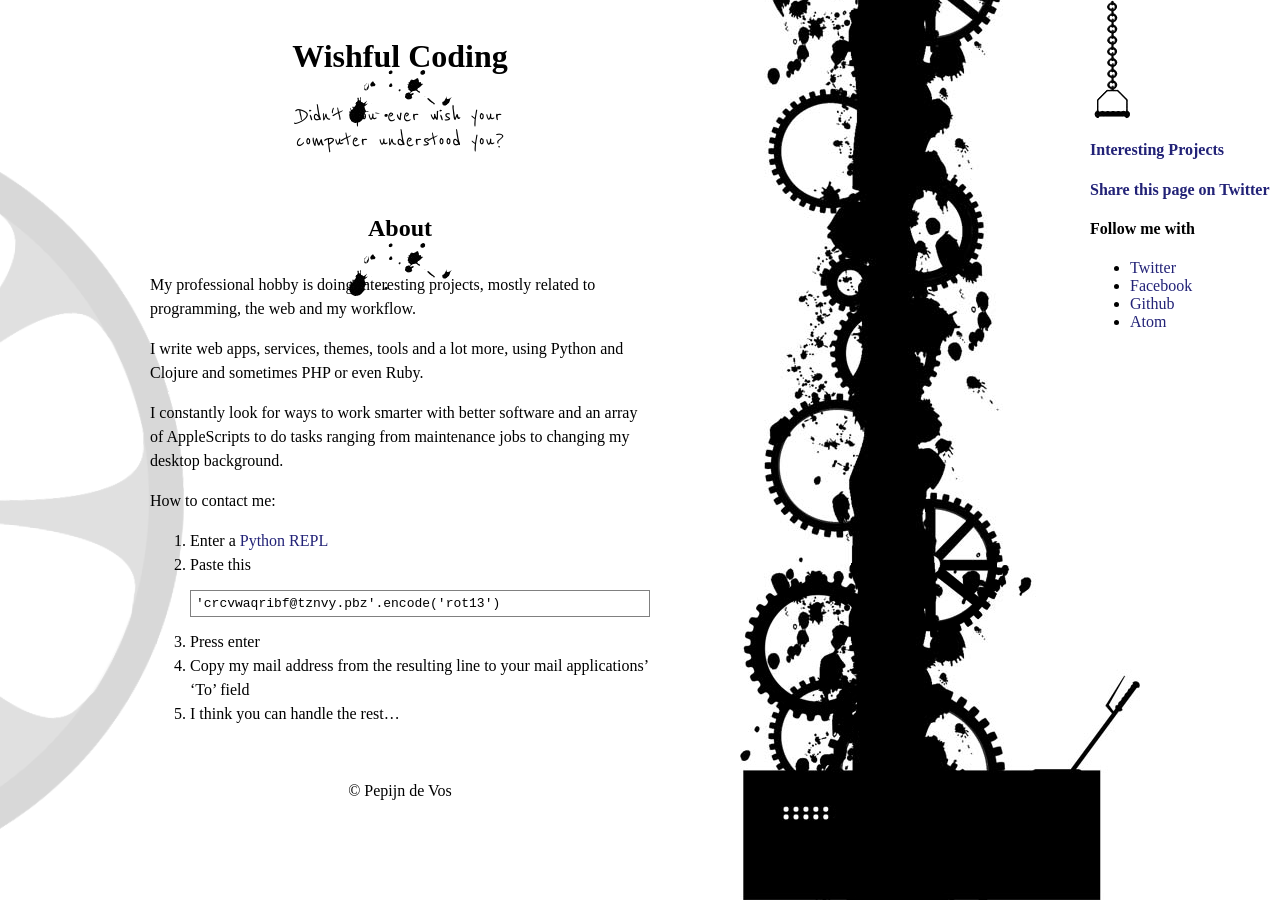
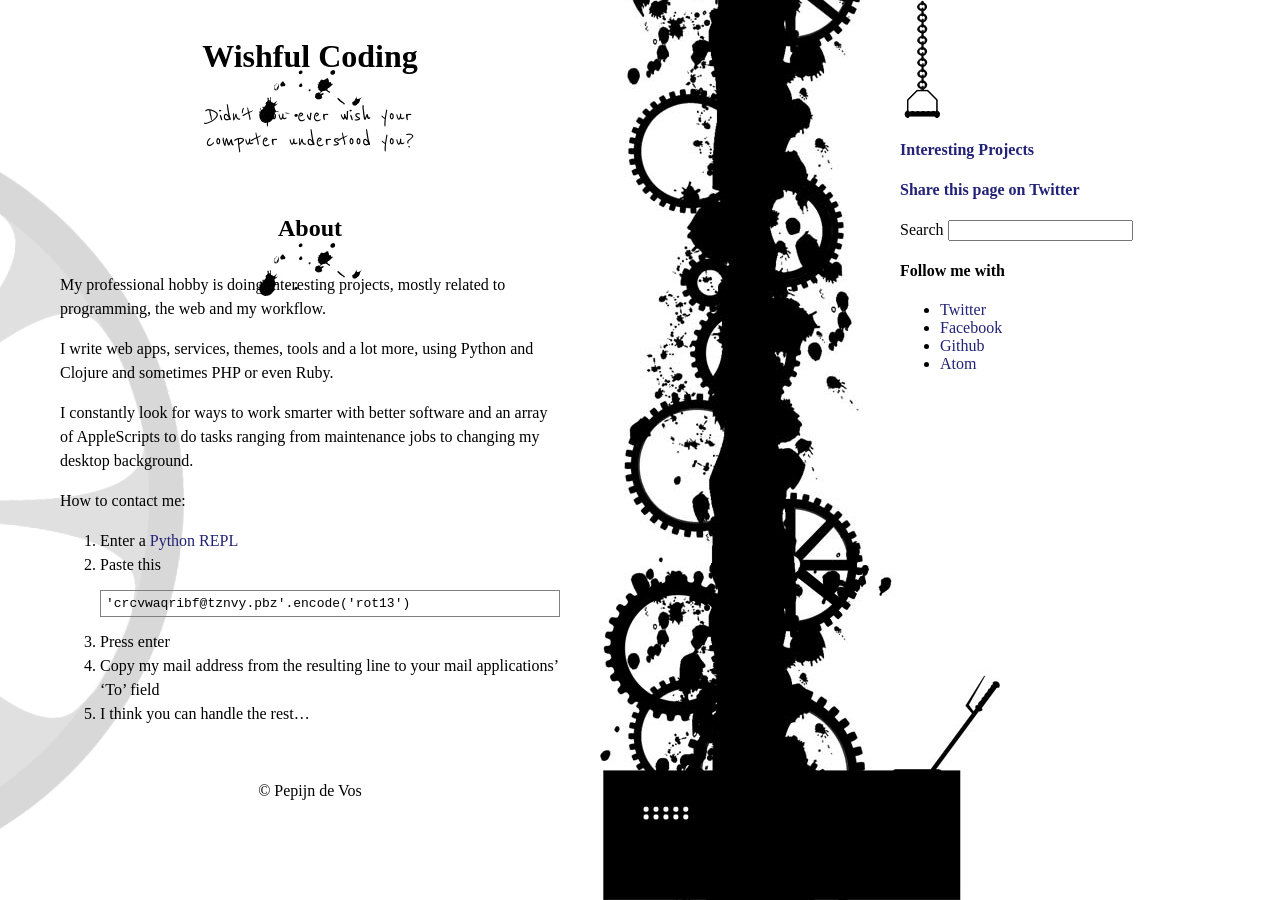
Before and after one commit to pepijndevos/pepijndevos.github.com, a Jekyll site: the page built from about.markdown, in a window 1280 px wide. Built offline with Jekyll 4.4.1, drawn with Linux system fonts in a browser that asks for light colours; nearby versions of some CDN libraries; some web fonts are replaced.

Commit message:
add search back

```diff
--- a/_layouts/default.html
+++ b/_layouts/default.html
@@ -37,6 +37,11 @@
                             <!--<h4><a href="/about.html">About</a></h4>-->
                             <h4><a href="/projects.html">Interesting Projects</a></h4>
                             <h4><a href="http://twitter.com/intent/tweet?text={{ page.title }}&url={{ site.url }}{{ page.url }}&via=pepijndevos">Share this page on Twitter</a></h4>
+                            <form action="https://duckduckgo.com">
+                                <label for="search">Search</label>
+                                <input type="search" name="q" id="search" />
+                                <input type="hidden" name="sites" value="pepijndevos.nl" />
+                            </form>
                             {% if site.related_posts %}
                             <h4>Remotely related posts</h4>
                             <ul>
--- a/style/style.css
+++ b/style/style.css
@@ -213,7 +213,7 @@ li p {
         }
 }
 
-@media (min-width:1100px) {
+@media (min-width:1400px) {
     body {
         width: 1100px;
         margin: 0 auto;
```
